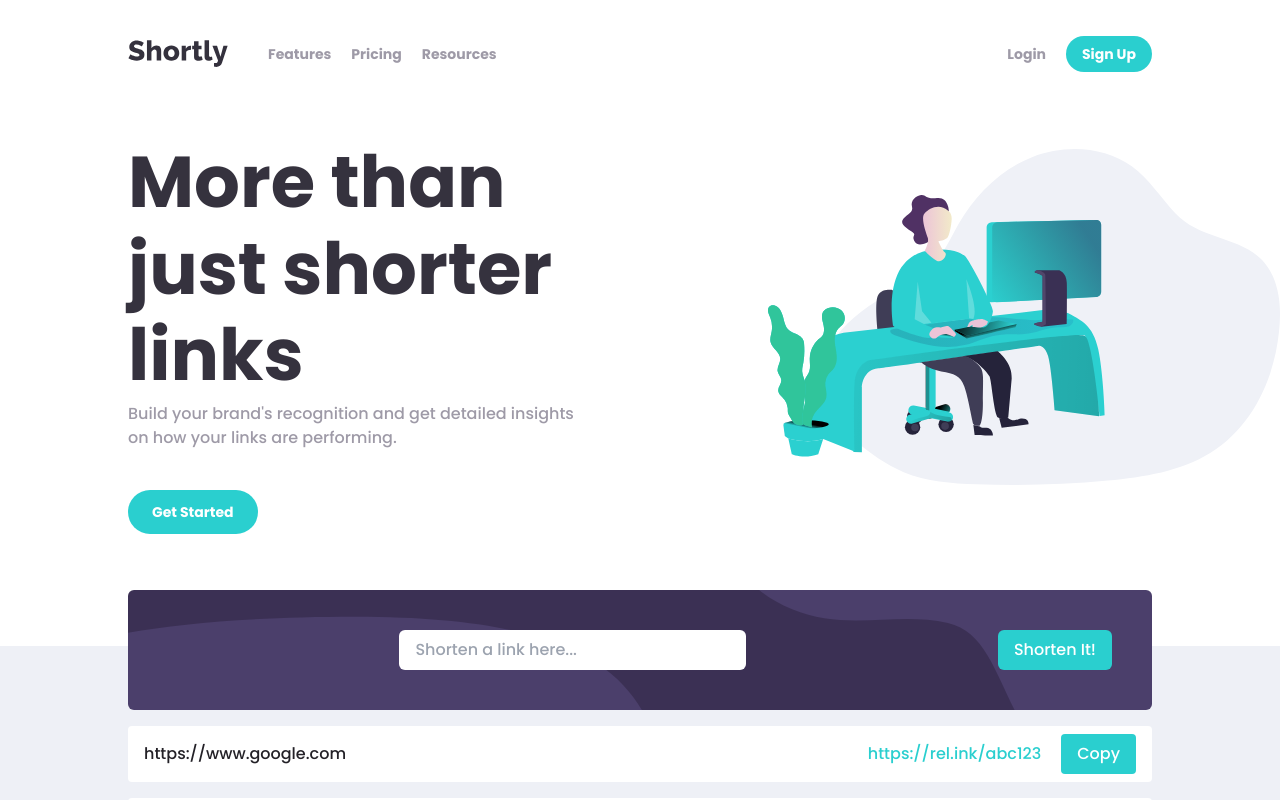
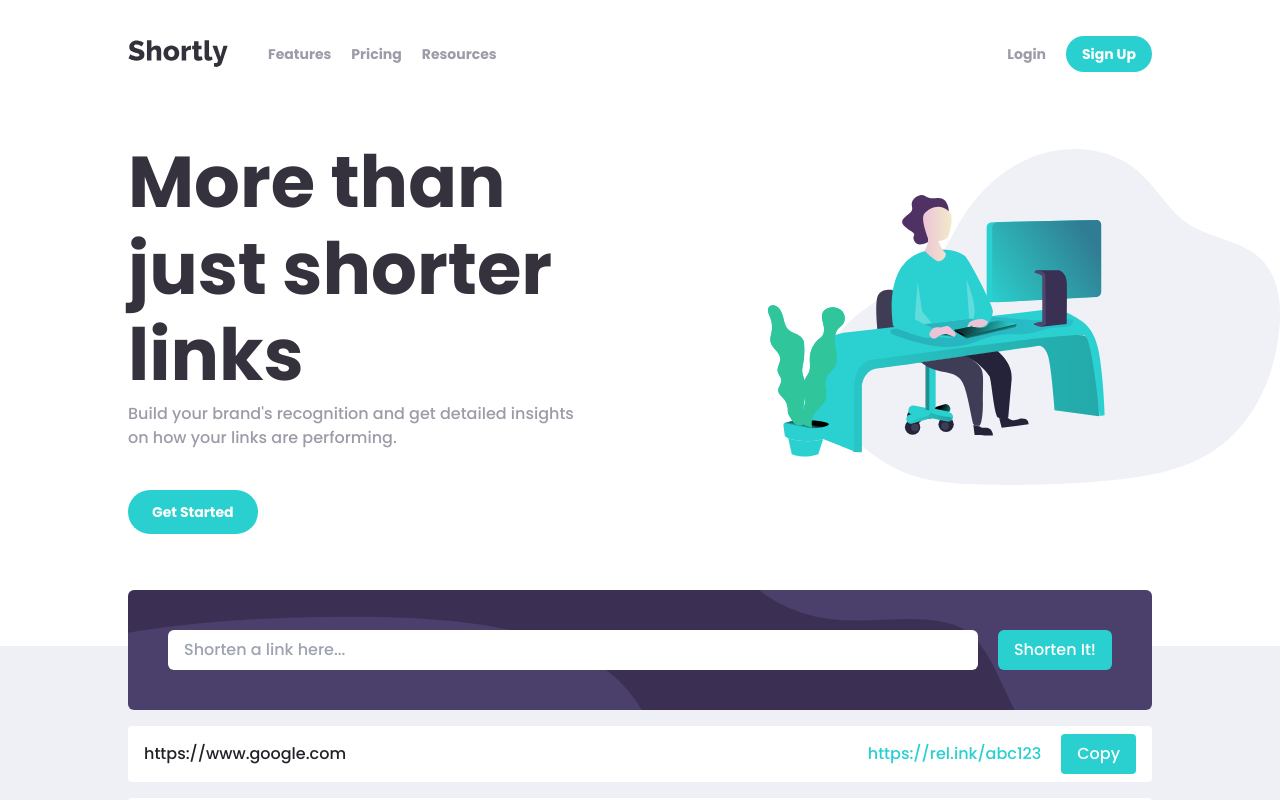
Before and after one commit to coderSuresh/url-shortener, a Next.js app: page / in a window 1280 px wide. Shown: the top 800 px of the page. Built offline with nearby package versions, Linux system fonts and the light colour scheme.

Commit message:
fix: show full width for shorten input always

```diff
--- a/components/Shorten.tsx
+++ b/components/Shorten.tsx
@@ -20,8 +20,8 @@ const Shorten = () => {
                             <input
                                 type="text"
                                 className={
-                                    `${hasError ? 'outline-danger w-full placeholder-danger' : ''}
-                                px-4 max-w-full flex-grow py-2 rounded-md`
+                                    `${hasError ? 'outline-danger placeholder-danger' : ''}
+                                px-4 w-full flex-grow py-2 rounded-md`
                                 }
                                 placeholder="Shorten a link here..."
                             />
```
